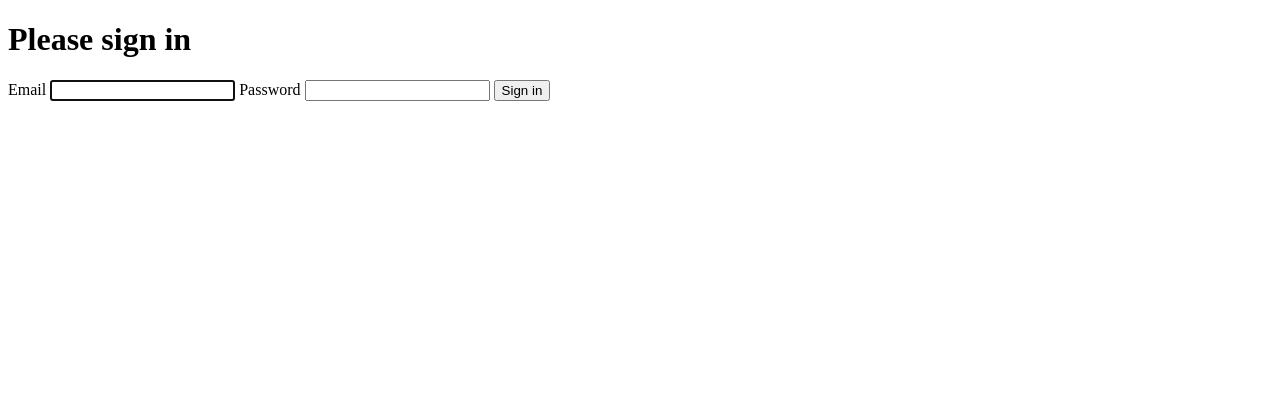
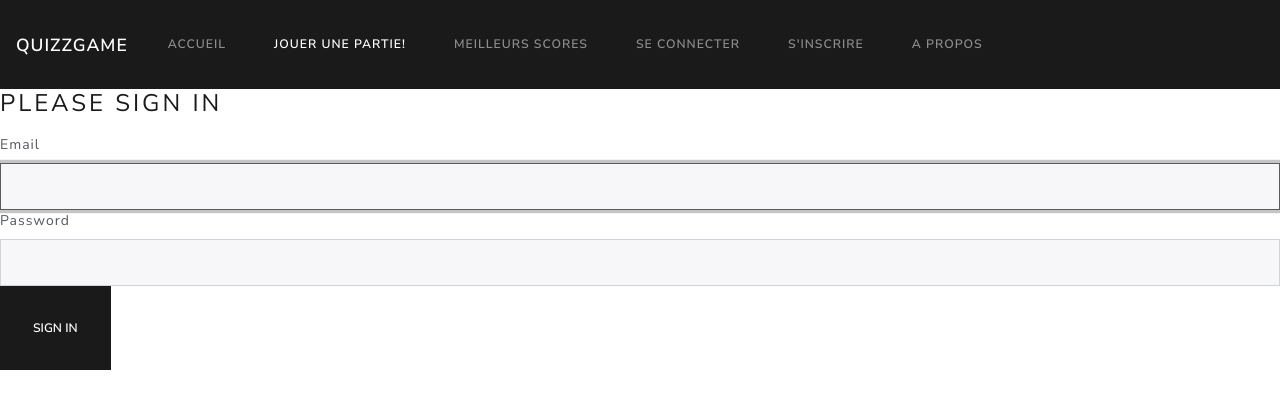
Before and after one commit to ValMasse/quizzGame, a Symfony app: template templates/security/login.html.twig in a window 1280 px wide. Shown: the top 409 px of the page. Run offline with Twig, Linux system fonts and the light colour scheme; the template is opened without the code that fills it, so the values that code supplies are empty; some libraries are stand-ins or nearby versions.

Commit message:
base & homepage done, navbar OK

```diff
--- a/templates/base.html.twig
+++ b/templates/base.html.twig
@@ -5,6 +5,8 @@
         <title>{% block title %}Welcome!{% endblock %}</title>
         {# Run `composer require symfony/webpack-encore-bundle`
            and uncomment the following Encore helpers to start using Symfony UX #}
+
+        <link rel="stylesheet" href="https://bootswatch.com/4/lux/bootstrap.min.css">
         {% block stylesheets %}
             {#{{ encore_entry_link_tags('app') }}#}
         {% endblock %}
@@ -14,6 +16,7 @@
         {% endblock %}
     </head>
     <body>
+        {% include "partials/navbar.html.twig" %}
         {% block body %}{% endblock %}
     </body>
 </html>
--- /dev/null
+++ b/templates/partials/navbar.html.twig
@@ -0,0 +1,31 @@
+<nav class="navbar navbar-expand-lg navbar-dark bg-primary">
+  <a class="navbar-brand" href="#">quizzGame</a>
+  <button class="navbar-toggler" type="button" data-toggle="collapse" data-target="#navbarColor01" aria-controls="navbarColor01" aria-expanded="false" aria-label="Toggle navigation">
+    <span class="navbar-toggler-icon"></span>
+  </button>
+
+  <div class="collapse navbar-collapse" id="navbarColor01">
+    <ul class="navbar-nav mr-auto">
+      <li class="nav-item">
+        <a class="nav-link" href="#">accueil</a>
+      </li>
+      <li class="nav-item active">
+        <a class="nav-link" href="#">jouer une partie!
+          <span class="sr-only">(current)</span>
+        </a>
+      </li>
+      <li class="nav-item">
+        <a class="nav-link" href="#">meilleurs scores</a>
+      </li>
+      <li class="nav-item">
+        <a class="nav-link" href="#">se connecter</a>
+      </li>
+      <li class="nav-item">
+        <a class="nav-link" href="#">s'inscrire</a>
+      </li>
+      <li class="nav-item">
+        <a class="nav-link" href="#">a propos</a>
+      </li>
+    </ul>
+  </div>
+</nav>
```
Also changed, not shown: src/Controller/AppController.php (added, +20 -0 lines), templates/app/index.html.twig (added, +22 -0 lines), 1 other file.
